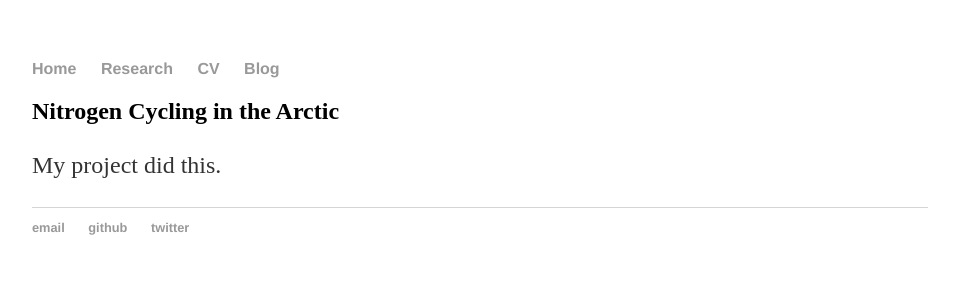
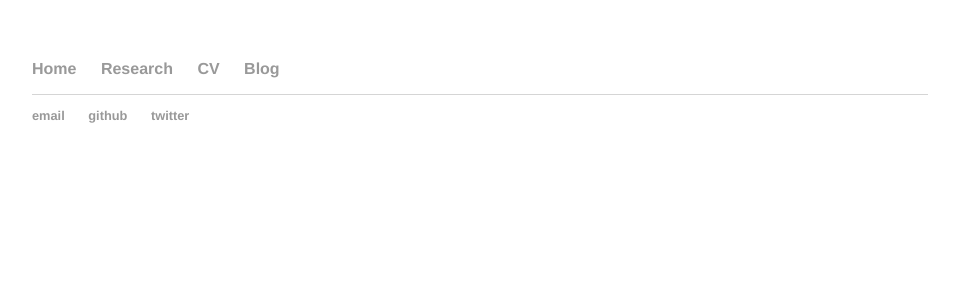
Before and after one commit to jlreeve/jlreeve.github.io, a Jekyll site: the page built from research/masters/index.md, in a window 1280 px wide. Shown: the top 300 px of the page, without its empty margins (160-1119 px from the left). Built offline with Jekyll 4.4.1, drawn with Linux system fonts in a browser that asks for light colours; our own code applies the rules of GitHub Pages for plain Markdown files.

Commit message:
Update index.md

```diff
--- a/research/masters/index.md
+++ b/research/masters/index.md
@@ -1,11 +1,5 @@
 ---
+layout: default
 title: "Masters Research"
-author: "Jen Reeve"
-date: '`r Sys.Date()`'
-output:
-  md_document:
-    variant: markdown_github
+date:
 ---
-
-## Nitrogen Cycling in the Arctic
-My project did this.
```
